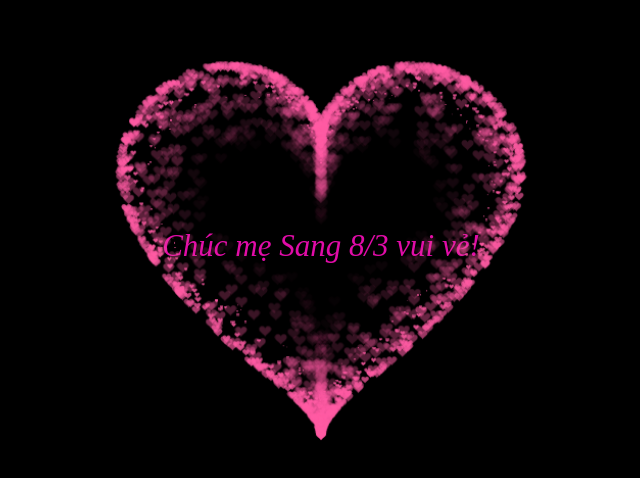
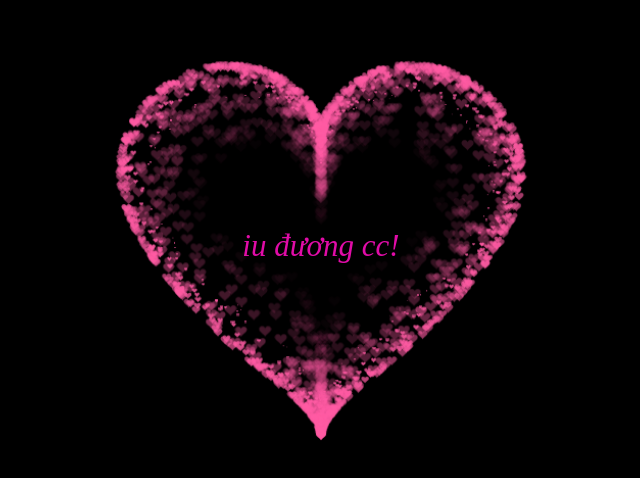
Before and after one commit to HoangThuan1800468/Heart, a plain HTML site: page index.html in a window 1280 px wide. Shown: the part 152-630 px from the top of the page, without its empty margins (319-959 px from the left). Drawn offline with Linux system fonts and the light colour scheme.

Commit message:
Update index.html

```diff
--- a/index.html
+++ b/index.html
@@ -331,6 +331,6 @@ var ParticlePool = (function() {
         align-items: center;
         justify-content: center;
         margin-bottom: 5px;
-        text-align: center;">Chúc mẹ Sang 8/3 vui vẻ!</div>
+        text-align: center;">iu đương cc!</div>
  </BODY>
 </HTML>
```
